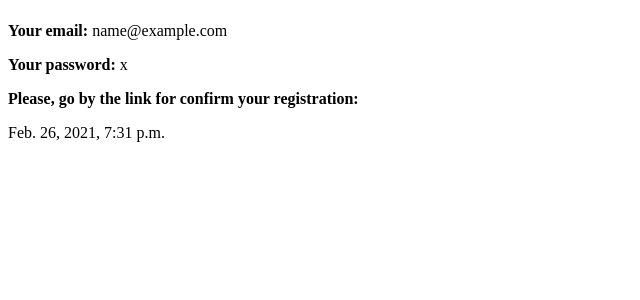
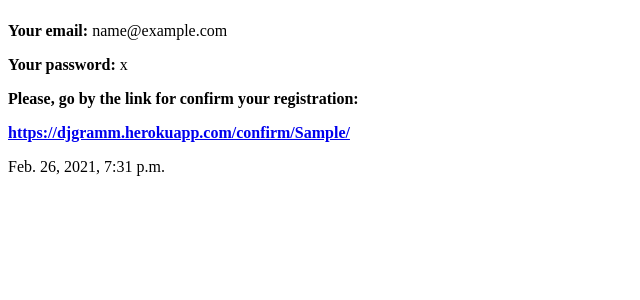
Before and after one commit to KotikWolszebnik/Djangogram-Training-Project-, a Django app: template DjangoGramm/djangogramm/templates/confirmation_message.html in a window 1280 px wide. Shown: the part 58-358 px from the top of the page, without its empty margins (0-640 px from the left). Run offline with Django 3.2, Linux system fonts and the light colour scheme; tables that the repository leaves empty hold one stand-in row (values such as "Sample post"); the template is opened without the code that fills it: values that come from a table or form of the project are taken from there, most other values are stand-ins (such as "Sample title", 1, 10 or a date in 2020).

Commit message:
little fix

```diff
--- a/DjangoGramm/djangogramm/templates/confirmation_message.html
+++ b/DjangoGramm/djangogramm/templates/confirmation_message.html
@@ -14,7 +14,11 @@
     <p><b>Your email:</b> {{ account.email }}</p>
     <p><b>Your password:</b> {{ account.password }}</p>
     <p><b>Please, go by the link for confirm your registration:</b></p>
-    <a href="https://djgramm.herokuapp.com/confirm/{{ unique_string }}/"></a>
+    <p><b>
+        <a href="https://djgramm.herokuapp.com/confirm/{{ unique_string }}/">
+            https://djgramm.herokuapp.com/confirm/{{ unique_string }}/
+        </a>
+    </b></p>
     <footer>
         {% now "DATETIME_FORMAT" %}
     </footer>
```
